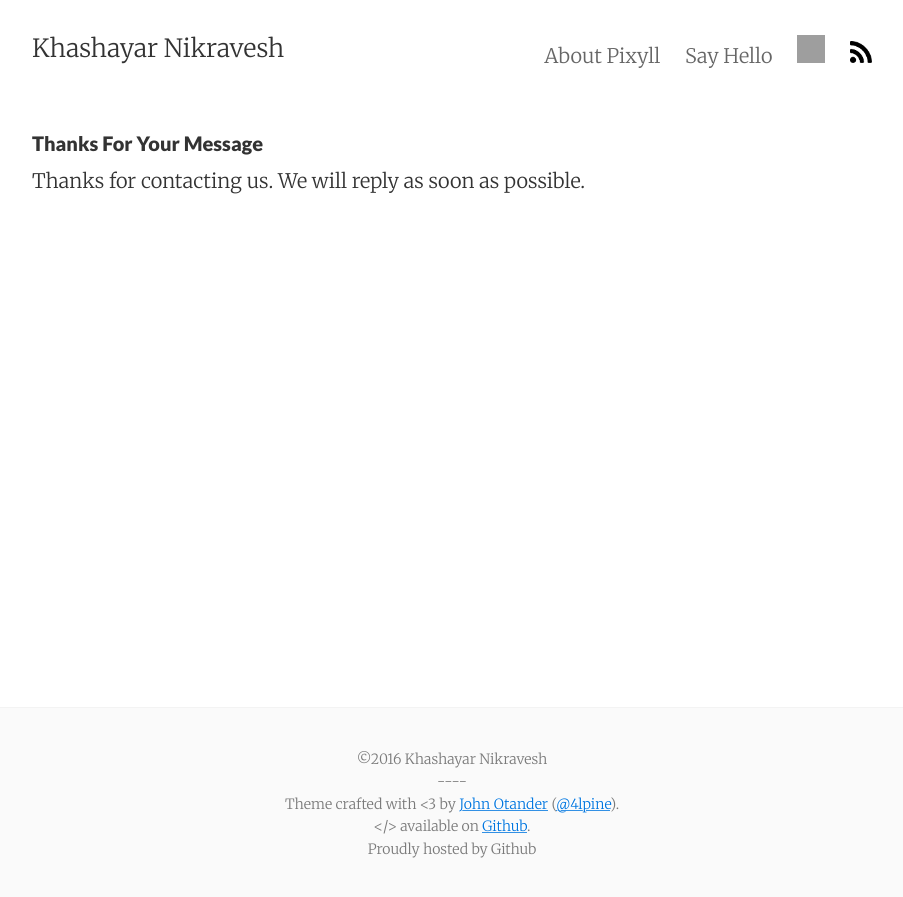
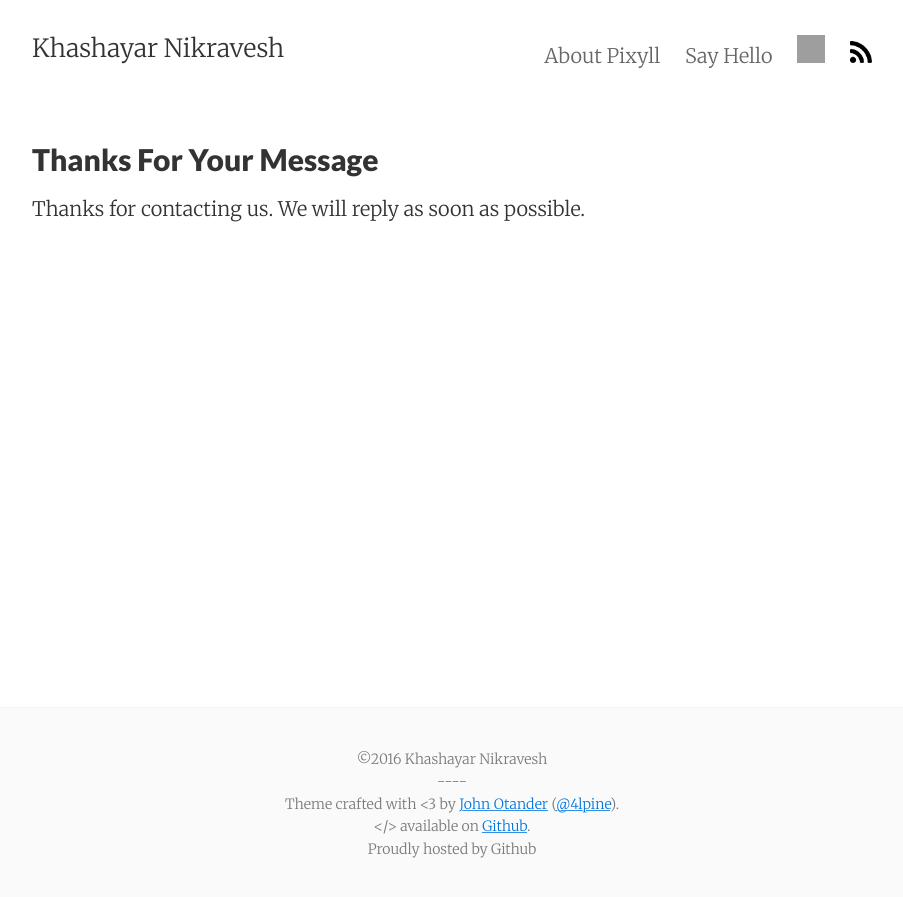
Before and after one commit to knikravesh/knikravesh.github.io, a Jekyll site: the page built from thanks.md, in a window 1280 px wide. Shown: the top 897 px of the page, without its empty margins (188-1091 px from the left). Built offline with Jekyll 4.4.1, drawn with Linux system fonts in a browser that asks for light colours; grey boxes are pictures that could not be loaded.

Commit message:
test undo

```diff
--- a/_layouts/page.html
+++ b/_layouts/page.html
@@ -3,7 +3,7 @@
 ---
 <div class="post">
   <header class="post-header">
-    <h1 class="h4">{{ page.title }}</h1>
+    <h1 class="h2">{{ page.title }}</h1>
   </header>
   <article class="post-content">
   {{ content }}
```
